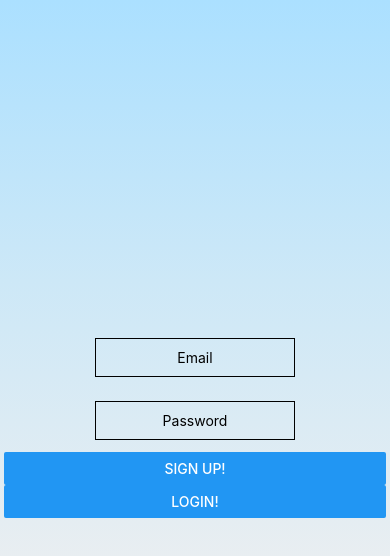
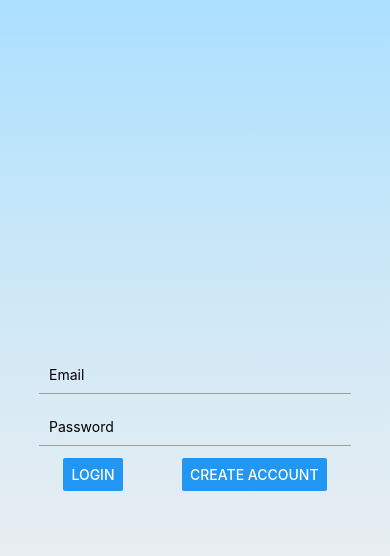
Before and after one commit to TrevorGarnett/PumpPal, a React Native app: screen / in a window 390 px wide. Shown: the top 556 px of the page. Built offline with nearby package versions, Linux system fonts and the light colour scheme.

Commit message:
Saving everything before I upgrade to SDK 52

```diff
--- a/App.js
+++ b/App.js
@@ -1,78 +1,8 @@
-import React, { useState } from 'react';
-import Background from './Background.js';
-import { Button, TextInput, Text } from 'react-native';
-import styles from './styles.js';
-import "./firebaseConfig";
-import StatPage from './StatPage.js'; ``
-import { getAuth, createUserWithEmailAndPassword, signInWithEmailAndPassword } from "firebase/auth";
-import { initializeAuth, getReactNativePersistence } from 'firebase/auth';
-import ReactNativeAsyncStorage from '@react-native-async-storage/async-storage';
+import Login from './src/Login';
 
 export default function App() {
-  const [user, onChangeLoggedInUser] = React.useState(null);
-  const [email, onChangeEmail] = React.useState("");
-  const [password, onChangePassword] = React.useState("");
-  const [emailFocused, setEmailFocused] = useState(false);
-  const [passwordFocused, setPasswordFocused] = useState(false);
-
-  // let auth = initializeAuth(App, {
-  //   persistence: getReactNativePersistence(ReactNativeAsyncStorage)
-  // });
-  // if (!auth)
-  const auth = getAuth() || initializeAuth(app, {
-    persistence: getReactNativePersistence(ReactNativeAsyncStorage)
-  });;
-
-  const createUser = () => {
-    createUserWithEmailAndPassword(auth, email, password)
-      .then((userCredential) => {
-        onChangeLoggedInUser(userCredential.user);
-      })
-      .catch((error) => {
-        const errorCode = error.code;
-        const errorMessage = error.message;
-      });
-  };
-
-  const login = () => {
-    signInWithEmailAndPassword(auth, email, password)
-      .then(async (userCredential) => {
-        // Signed in
-        const user = userCredential.user;
-        onChangeLoggedInUser(user.email);
-      })
-      .catch((error) => {
-        const errorCode = error.code;
-        const errorMessage = error.message;
-      });
-  };
-
-  if (user) {
-    return (
-      <StatPage />
-    );
-  }
 
   return (
-    <Background>
-      <TextInput
-        style={styles.input}
-        onChangeText={onChangeEmail}
-        value={email}
-        placeholder={!emailFocused ? 'Email' : ''}
-        onFocus={() => setEmailFocused(true)}
-        onBlur={() => setEmailFocused(email !== '')}
-      />
-      <TextInput
-        style={styles.input}
-        onChangeText={onChangePassword}
-        value={password}
-        placeholder={!passwordFocused ? 'Password' : ''}
-        onFocus={() => setPasswordFocused(true)}
-        onBlur={() => setPasswordFocused(email !== '')}
-      />
-      <Button title="Sign Up!" onPress={() => createUser()} />
-      <Button title="Login!" onPress={() => login()} />
-    </Background >
+    <Login/>
   );
 }
--- /dev/null
+++ b/FireBase_Config/firebaseConfig.js
@@ -0,0 +1,41 @@
+// Import the functions you need from the SDKs you need
+import { initializeApp } from "firebase/app";
+import { isSupported } from "firebase/analytics";
+import { initializeAuth, getReactNativePersistence } from "firebase/auth";
+import ReactNativeAsyncStorage from '@react-native-async-storage/async-storage';
+// TODO: Add SDKs for Firebase products that you want to use
+// https://firebase.google.com/docs/web/setup#available-libraries
+
+// Your web app's Firebase configuration
+// For Firebase JS SDK v7.20.0 and later, measurementId is optional
+const firebaseConfig = {
+    apiKey: "AIzaSyAzw7Wyb7hjP9StRNlLbCwBCxQRZvUL__A",
+    authDomain: "pumppal-a2962.firebaseapp.com",
+    projectId: "pumppal-a2962",
+    storageBucket: "pumppal-a2962.firebasestorage.app",
+    messagingSenderId: "326628791122",
+    appId: "1:326628791122:web:d177504f15ecdde779208b",
+    measurementId: "G-Y8GCK63G2M"
+};
+
+// Initialize Firebase
+const app = initializeApp(firebaseConfig);
+const auth = initializeAuth(app, {
+    persistence: getReactNativePersistence(ReactNativeAsyncStorage),
+  });
+const initializeAnalytics = async () => {
+    const supported = await isSupported();
+    if (supported) {
+        const { getAnalytics } = await import("firebase/analytics");
+        const analytics = getAnalytics(app);
+        console.log("Firebase Analytics initialized: ", analytics);
+    } else {
+        // Analytics not supported
+        // console.warn("Analytics not supported");
+        console.log("Firebase Analytics not supported");
+    }
+};
+
+initializeAnalytics();
+
+export { app, auth };
--- a/firebaseConfig.js
+++ /dev/null
@@ -1,21 +0,0 @@
-// Import the functions you need from the SDKs you need
-import { initializeApp } from "firebase/app";
-import { getAnalytics } from "firebase/analytics";
-// TODO: Add SDKs for Firebase products that you want to use
-// https://firebase.google.com/docs/web/setup#available-libraries
-
-// Your web app's Firebase configuration
-// For Firebase JS SDK v7.20.0 and later, measurementId is optional
-const firebaseConfig = {
-    apiKey: "AIzaSyAzw7Wyb7hjP9StRNlLbCwBCxQRZvUL__A",
-    authDomain: "pumppal-a2962.firebaseapp.com",
-    projectId: "pumppal-a2962",
-    storageBucket: "pumppal-a2962.appspot.com",
-    messagingSenderId: "326628791122",
-    appId: "1:326628791122:web:d177504f15ecdde779208b",
-    measurementId: "G-Y8GCK63G2M"
-};
-
-// Initialize Firebase
-const app = initializeApp(firebaseConfig);
-const analytics = getAnalytics(app);
--- a/Background.js
+++ b/src/Background.js
@@ -5,7 +5,7 @@ import { View, Text } from 'react-native';
 export default function Background({ children }) {
     return (
         <LinearGradient colors={['#abe0ff', '#CDE8F7', '#E9EEF1', '#f0f0f0']} style={{ flex: 1 }}>
-            <SafeAreaView style={{ flex: 1, justifyContent: 'center', alignItems: 'center' }}>
+            <SafeAreaView style={{ flex: 1, justifyContent: 'space-around', alignItems: 'center' }}>
                 <View style={{ width: "98%" }}>
                     {children}
                 </View>
--- /dev/null
+++ b/src/Login.js
@@ -0,0 +1,75 @@
+import React, { useState } from 'react';
+import { Button, TextInput, View } from 'react-native';
+import styles from './styles.js';
+import Background from './Background.js';
+import {auth} from "../FireBase_Config/firebaseConfig.js";
+import StatPage from './StatPage.js';
+import { createUserWithEmailAndPassword, signInWithEmailAndPassword } from "firebase/auth";
+
+
+export default function Login() {
+  const [user, setUser] = useState("");
+  const [email, setEmail] = useState("");
+  const [password, setPassword] = useState("");
+  const [emailFocused, setEmailFocused] = useState(false);
+  const [passwordFocused, setPasswordFocused] = useState(false);
+
+  function createUser() {
+    createUserWithEmailAndPassword(auth, email, password)
+      .then((userCredential) => {
+        onChangeLoggedInUser(userCredential.user);
+        setUser(userCredential.user);
+      })
+      .catch((error) => {
+        const errorCode = error.code;
+        const errorMessage = error.message;
+        print(errorCode, errorMessage);
+      });
+  }
+
+  const login = () => {
+    signInWithEmailAndPassword(auth, email, password)
+      .then(async (userCredential) => {
+        // Signed in
+        setUser(userCredential.user);
+        onChangeLoggedInUser(user.email);
+      })
+      .catch((error) => {
+        const errorCode = error.code;
+        const errorMessage = error.message;
+        print(errorCode, errorMessage);
+      });
+  };
+
+  if (user) {
+    return (
+      <StatPage />
+    );
+  }
+
+  return (
+    <Background>
+      <TextInput
+        style={styles.input}
+        onChangeText={setEmail}
+        value={email}
+        placeholder={!emailFocused ? 'Email' : ''}
+        onFocus={() => setEmailFocused(true)}
+        onBlur={() => setEmailFocused(email !== '')}
+      />
+      <TextInput
+        style={styles.input}
+        onChangeText={setPassword}
+        value={password}
+        secureTextEntry={true}
+        placeholder={!passwordFocused ? 'Password' : ''}
+        onFocus={() => setPasswordFocused(true)}
+        onBlur={() => setPasswordFocused(email !== '')}
+      />
+      <View style={styles.rowAlign}>
+        <Button title="Login" onPress={login} />
+        <Button title="Create Account" onPress={createUser} />
+      </View>
+    </Background >
+  );
+}
--- a/styles.js
+++ b/src/styles.js
@@ -1,4 +1,6 @@
-import { StyleSheet } from 'react-native';
+import { StyleSheet, Dimensions } from 'react-native';
+
+const {width, height} = Dimensions.get('window');
 
 export default StyleSheet.create({
     cardTitle: {
@@ -29,12 +31,19 @@ export default StyleSheet.create({
     },
     input: {
         // height: 40,
-        width: 200,
+        width: width * 0.80,
         margin: 12,
-        borderWidth: 1,
-        padding: 10,
+        borderBottomWidth: 1,
+        borderColor: '#A0A0A0',
+        paddingLeft: 10,
+        paddingBottom: 10,
         alignSelf: 'center',
-        textAlign: 'center',
-    }
+        textAlign: 'left',
+    },
+    rowAlign : {
+        flexDirection: 'row',
+        justifyContent: 'space-evenly',
+        width: "100%",
+    },
     // Add more styles as needed
 });
```
Also changed, not shown: package.json (+10 -7 lines), src/AddExercise.js (renamed from AddExercise.js), src/CardView.js (renamed from CardView.js), src/CustomLineChart.js (renamed from CustomLineChart.js), src/StatPage.js (renamed from StatPage.js), 1 other file (tests, documents, lock files or other folders).
